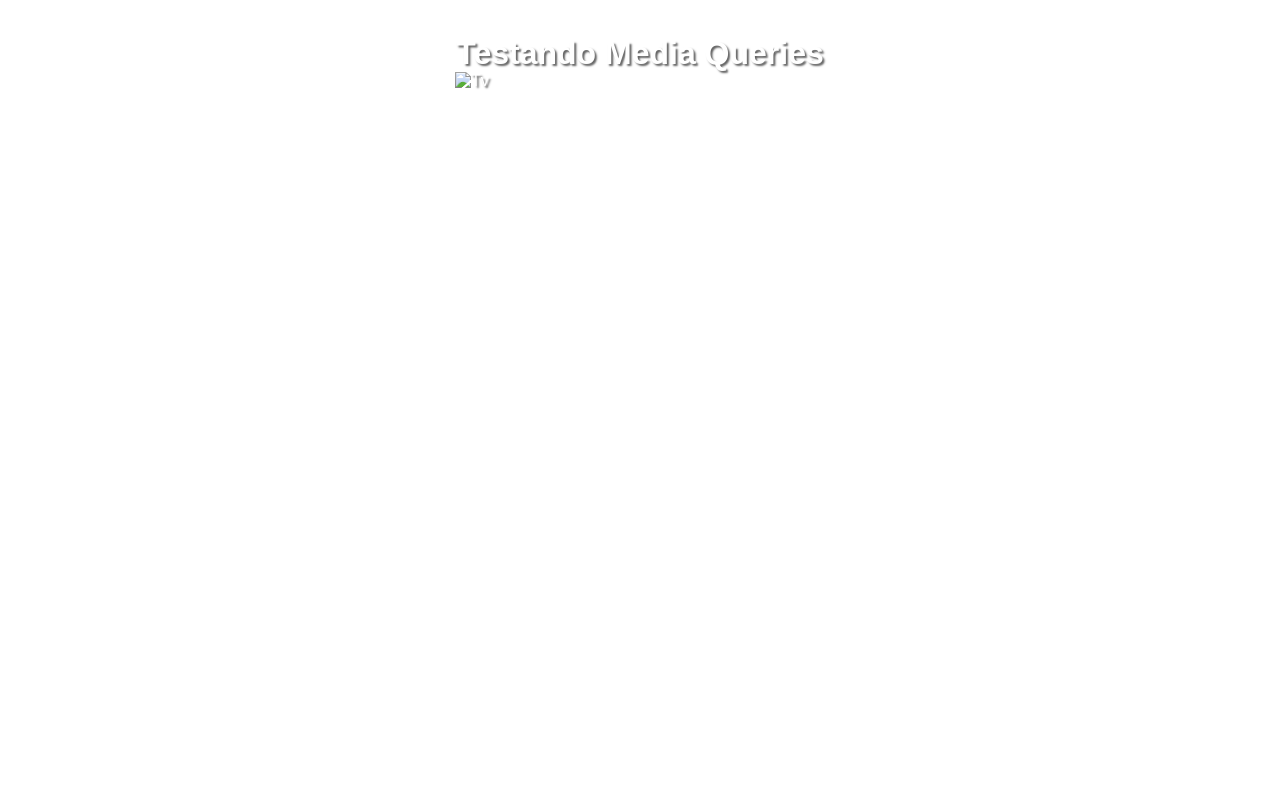
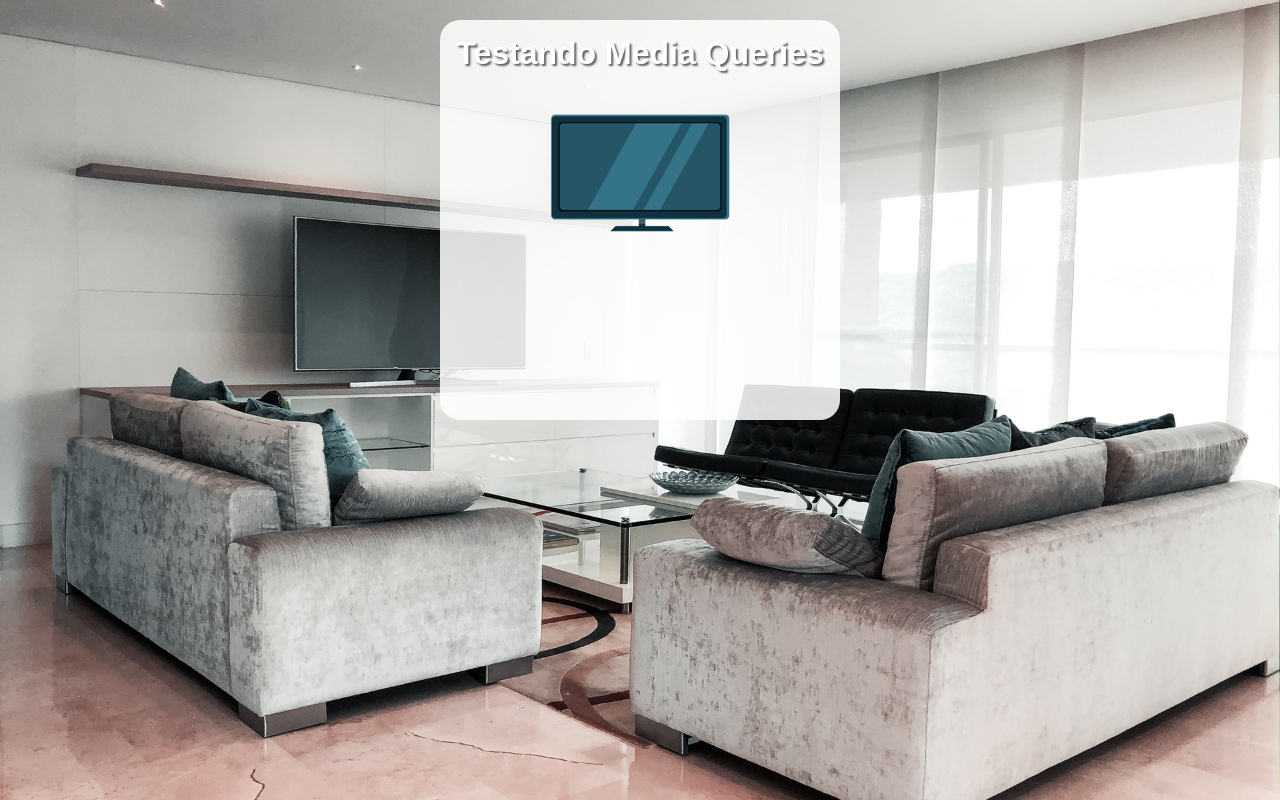
Before and after one commit to lucasandrade2002/HTML5-CSS3, a plain HTML site: page index.html in a window 1280 px wide. Drawn offline with Linux system fonts and the light colour scheme.

Commit message:
Alterações no projeto

```diff
--- a/estilos/media_queries.css
+++ b/estilos/media_queries.css
@@ -4,7 +4,7 @@
 
 @media screen and (min-width: 769px) and (max-width: 992px){
     html{
-        background-image: url(../../../imagens/back-tablet.jpg);
+        background-image: url(../imagens/back-tablet.jpg);
     }
 
     #phone{
@@ -19,7 +19,7 @@
 
 @media screen and (min-width: 993px){
     html{
-        background-image: url(../../../imagens/back-pc.jpg);
+        background-image: url(../imagens/back-pc.jpg);
     }
 
     #tablet, #phone{
@@ -34,7 +34,7 @@
 
 @media screen and (min-width: 1200px){
     html{
-        background-image: url(../../../imagens/back-tv.jpg);
+        background-image: url(../imagens/back-tv.jpg);
     }
 
     #tablet, #phone, #pc{
```
Also changed, not shown: imagens/back-pc.jpg (added), imagens/back-phone.jpg (added), imagens/back-print.jpg (added), imagens/back-tablet.jpg (added), imagens/back-tv.jpg (added), imagens/cev-landscape.jpg (added), imagens/cev-portrait.jpg (added), imagens/icon-pc.png (added), imagens/icon-phone.png (added), imagens/icon-print.png (added), imagens/icon-tablet.png (added), imagens/icon-tv.png (added).
